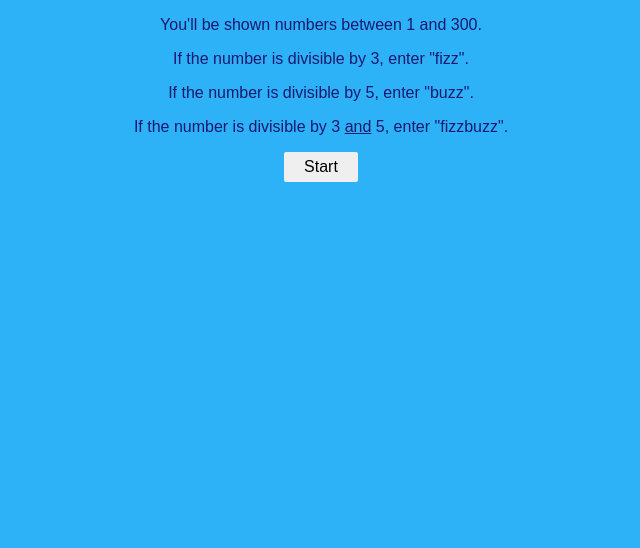
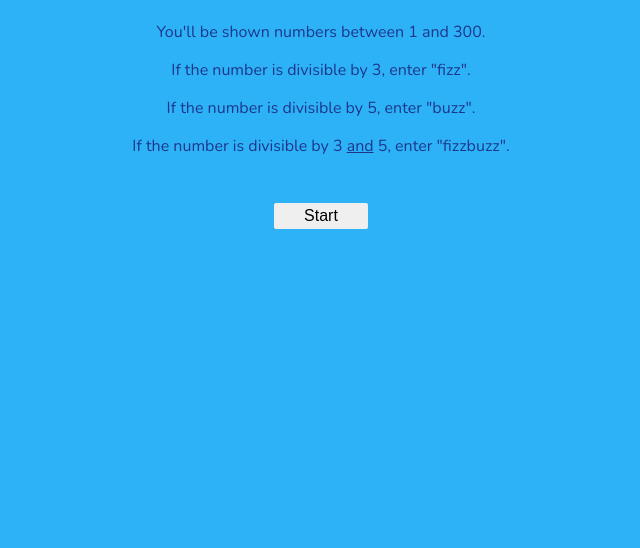
Before and after one commit to kaushalpatel922/fizzbuzz, a plain HTML site: page index.html in a window 1280 px wide. Shown: the part 252-800 px from the top of the page, without its empty margins (319-959 px from the left). Drawn offline with nearby package versions, Linux system fonts and the light colour scheme.

Commit message:
final updates

```diff
--- a/css/style.css
+++ b/css/style.css
@@ -1,3 +1,6 @@
+@import url(https://fonts.googleapis.com/css?family=Roboto|Nunito);
+@import url(https://fonts.googleapis.com/css?family=Montserrat|Nunito|Lobster);
+
 * {
   box-sizing: border-box;
 }
@@ -7,7 +10,7 @@ body {
   background: #2db2f7;
   text-align: center;
   color: white;
-  font-family: sans-serif;
+  font-family: 'Nunito',sans-serif;
 }
 
 .modal {
@@ -36,6 +39,10 @@ body {
 h1 {
   font-size: 3.5rem;
   letter-spacing: 0.5rem;
+  font-family: 'Lobster';
+}
+p{
+  opacity: 0.8;
 }
 
 .btn {
@@ -98,5 +105,6 @@ input {
 }
 .start {
   font-size: 1em;
-  padding: 6px 20px;
+  padding: 4px 30px;
+  margin-top: 30px;
 }
```
